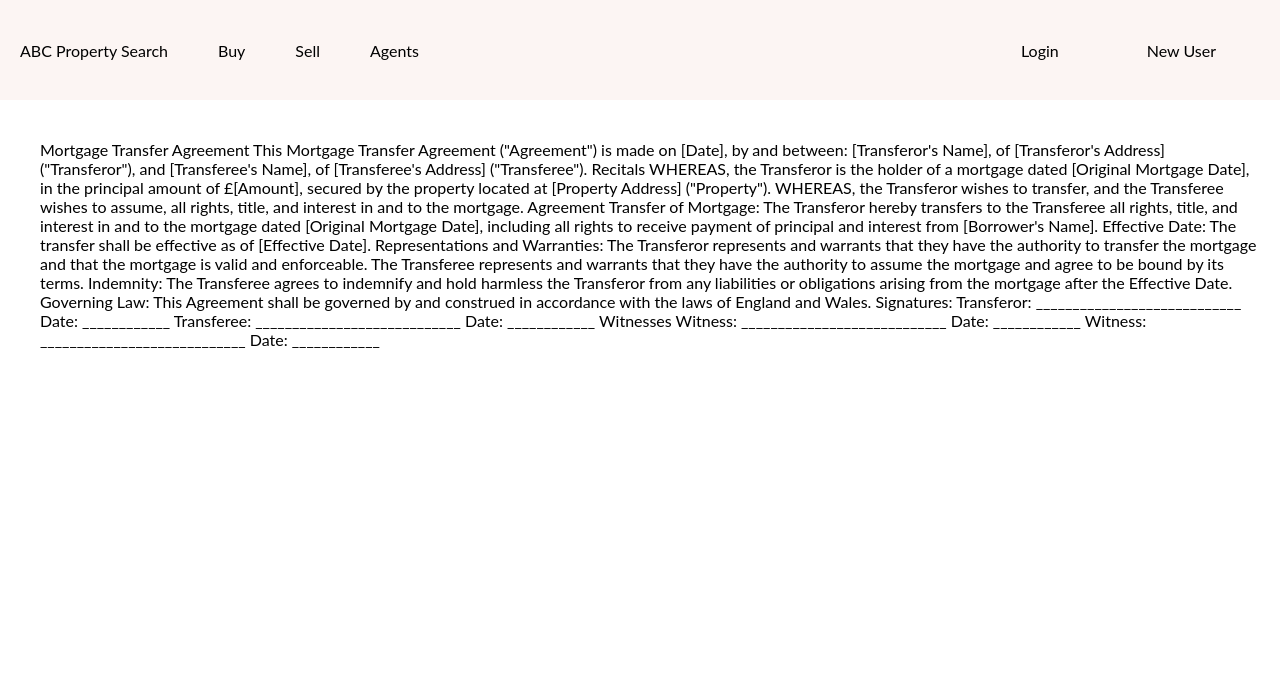
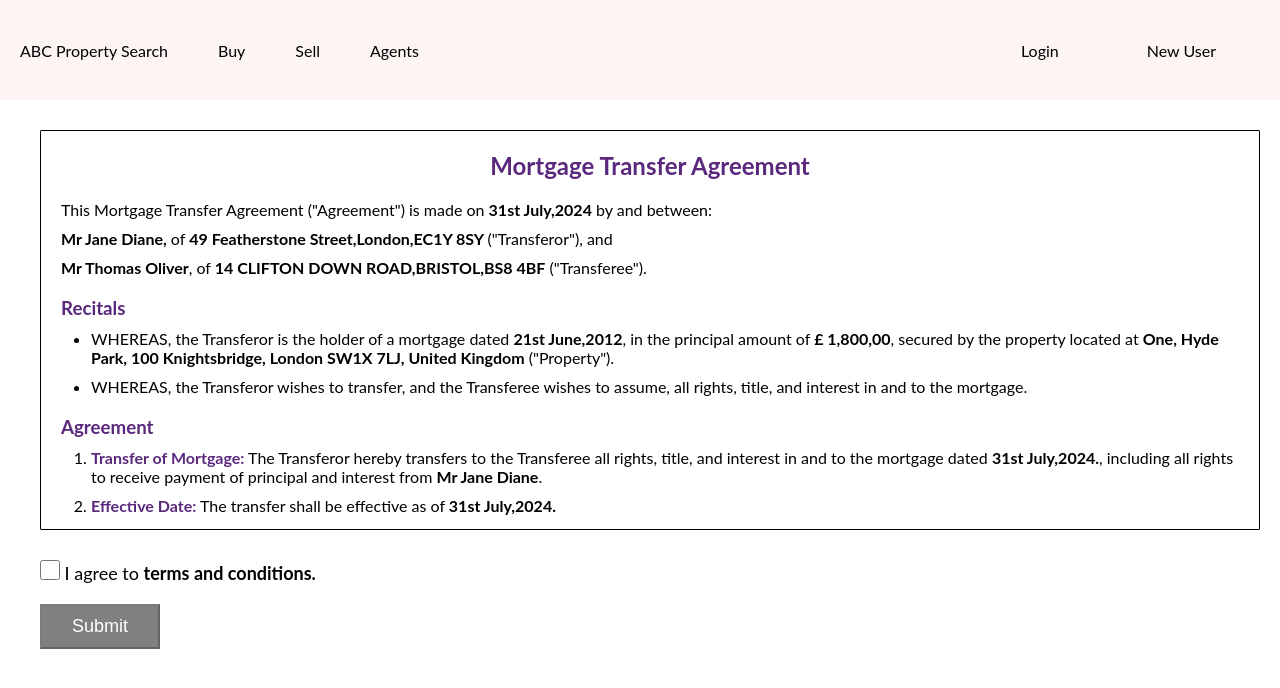
Before and after one commit to pkatari/quick_mortgage_transfer, a React (Create React App) app: page /quickmortgage in a window 1280 px wide. Shown: the top 688 px of the page. Built offline with nearby package versions, Linux system fonts and the light colour scheme; no server answers.

Commit message:
Mortgage transfer

```diff
--- a/src/pages/QuickMortgage/QuickMortgage.scss
+++ b/src/pages/QuickMortgage/QuickMortgage.scss
@@ -1,19 +1,35 @@
 .quickMortgage {
     height: 100%;
     margin-left:20px;
-    margin-top:20px;
+    margin-top:10px;
     overflow-y:scroll;
     padding:20px;
     .transferContainer {
-        button {
-            padding: 10px;
-            background-color: steelblue;
-            color: white;
-            border: 1px solid #fece51;
-            border-radius: 10px;
-            cursor: pointer;
-            font-size:16px;
-            margin-top:10px;
+        overflow-y:scroll;
+        height:400px;
+        border:1px solid black;
+        border-radius:1px;
+        padding:20px;
+    }
+    .container {
+        width: 800;
+        height: 300;
+       margin: 30px auto;
+       font-size:18px;
+    }
+    #agree {
+        width:20px;
+        height:20px;
+    }
+    .btn {
+        margin-top: 20px;
+        padding: 10px 30px;
+        color: #fff;
+        background-color: #5e10b1;
+        font-size: 18px;
+        cursor: pointer;
+        &:disabled {
+            background-color:#808080;
         }
     }
 }
--- a/src/pages/QuickMortgage/QuickMortgage.tsx
+++ b/src/pages/QuickMortgage/QuickMortgage.tsx
@@ -1,46 +1,56 @@
+import {useState} from "react";
 import "./QuickMortgage.scss";
 
 export const QuickMortgage = () => {
+  const [agree, setAgree] = useState(false);
+  const [submitMessage,setSubmitMessage] = useState("");
+  const [isButtonClicked,setIsButtonClicked] = useState<boolean>(false);
+
+  const checkboxHandler = () => {
+    setAgree(!agree);
+
+  }
+
+  const btnHandler = () => {
+    setIsButtonClicked(true);
+    setSubmitMessage("Congratulations,Your Quick Mortgage Transfer application has been proccessed successfully.");
+  };
+
   return (
     <div className="quickMortgage">
       <div className="transferContainer">
-                  Mortgage Transfer Agreement
+            <h2 style={{textAlign:"center",color:"#5a287d",marginBottom:"20px"}}>Mortgage Transfer Agreement</h2>
+            <div style={{marginTop:"10px"}}>This Mortgage Transfer Agreement ("Agreement") is made on <b>31st July,2024</b> by and between:</div>
+            <div style={{marginTop:"10px"}}><b>Mr Jane Diane,</b> of<b> 49 Featherstone Street,London,EC1Y 8SY </b>("Transferor"), and </div>
+            <div style={{marginTop:"10px"}}><b>Mr Thomas Oliver</b>, of <b>14 CLIFTON DOWN ROAD,BRISTOL,BS8 4BF</b> ("Transferee").</div>
+            <h3 style={{color:"#5a287d",marginTop:"20px",marginBottom:"10px"}}>Recitals</h3>
+            <ul>
+            <li style={{marginLeft:"30px",marginBottom:"10px"}}>WHEREAS, the Transferor is the holder of a mortgage dated <b>21st June,2012</b>, in the principal amount of <b>£ 1,800,00</b>, secured by the property located at  <b>One, Hyde Park, 100 Knightsbridge, London SW1X 7LJ, United Kingdom</b> ("Property").</li>
+            <li style={{marginLeft:"30px",marginBottom:"10px"}}>WHEREAS, the Transferor wishes to transfer, and the Transferee wishes to assume, all rights, title, and interest in and to the mortgage.
+           </li></ul>
+           <h3 style={{color:"#5a287d",marginTop:"20px",marginBottom:"10px"}}>Agreement</h3>
+            <ol>
+            <li style={{marginLeft:"30px",marginBottom:"10px"}}><b style={{color:"#5a287d"}}>Transfer of Mortgage:</b> The Transferor hereby transfers to the Transferee all rights, title, and interest in and to the mortgage dated <b>31st July,2024.</b>, including all rights to receive payment of principal and interest from <b>Mr Jane Diane</b>.</li>
 
-            This Mortgage Transfer Agreement ("Agreement") is made on [Date], by and between:
+            <li style={{marginLeft:"30px",marginBottom:"10px"}}><b style={{color:"#5a287d"}}>Effective Date:</b> The transfer shall be effective as of <b>31st July,2024.</b></li>
 
-            [Transferor's Name], of [Transferor's Address] ("Transferor"), and
-
-            [Transferee's Name], of [Transferee's Address] ("Transferee").
-
-            Recitals
-
-            WHEREAS, the Transferor is the holder of a mortgage dated [Original Mortgage Date], in the principal amount of £[Amount], secured by the property located at [Property Address] ("Property").
-            WHEREAS, the Transferor wishes to transfer, and the Transferee wishes to assume, all rights, title, and interest in and to the mortgage.
-            Agreement
-
-            Transfer of Mortgage: The Transferor hereby transfers to the Transferee all rights, title, and interest in and to the mortgage dated [Original Mortgage Date], including all rights to receive payment of principal and interest from [Borrower's Name].
-
-            Effective Date: The transfer shall be effective as of [Effective Date].
-
-            Representations and Warranties:
-
-            The Transferor represents and warrants that they have the authority to transfer the mortgage and that the mortgage is valid and enforceable.
-            The Transferee represents and warrants that they have the authority to assume the mortgage and agree to be bound by its terms.
-            Indemnity: The Transferee agrees to indemnify and hold harmless the Transferor from any liabilities or obligations arising from the mortgage after the Effective Date.
-
-            Governing Law: This Agreement shall be governed by and construed in accordance with the laws of England and Wales.
-
-            Signatures:
-
-            Transferor: ____________________________ Date: ____________
-            Transferee: ____________________________ Date: ____________
-            Witnesses
-
-            Witness: ____________________________ Date: ____________
-            Witness: ____________________________ Date: ____________
-
-
+            <li style={{marginLeft:"30px",marginBottom:"10px"}}><b style={{color:"#5a287d"}}>Representations and Warranties:</b>
+            <ul>
+            <li style={{marginLeft:"30px",marginBottom:"10px",marginTop:"10px"}}>The Transferor represents and warrants that they have the authority to transfer the mortgage and that the mortgage is valid and enforceable.</li>
+            <li style={{marginLeft:"30px",marginBottom:"10px"}}>The Transferee represents and warrants that they have the authority to assume the mortgage and agree to be bound by its terms.</li></ul></li>
+            <li style={{marginLeft:"30px",marginBottom:"10px"}}><b style={{color:"#5a287d"}}>Indemnity:</b> The Transferee agrees to indemnify and hold harmless the Transferor from any liabilities or obligations arising from the mortgage after the Effective Date.</li>
+           <li style={{marginLeft:"30px",marginBottom:"10px"}}><b style={{color:"#5a287d"}}>Governing Law:</b> This Agreement shall be governed by and construed in accordance with the laws of England and Wales.</li></ol>
         </div>
+        <div className="container">
+            <div>
+              <input type="checkbox" id="agree" onChange={checkboxHandler} />
+              <label htmlFor="agree"> I agree to <b>terms and conditions.</b></label>
+            </div>
+            <button disabled={!agree || isButtonClicked} className="btn" onClick={btnHandler}>
+              Submit
+            </button>
+           { isButtonClicked && <div style={{marginTop:"10px",color:"red",fontSize:"20px"}}>{submitMessage}</div> }
+          </div>
       </div>
 
   );
```
